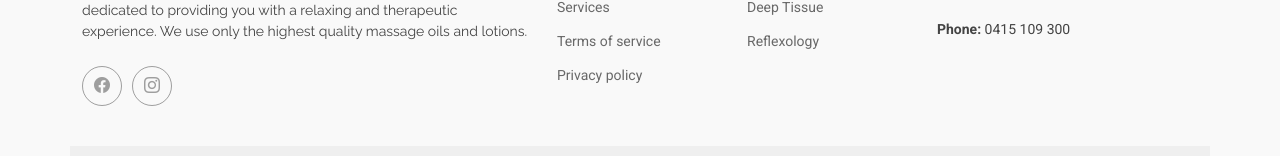
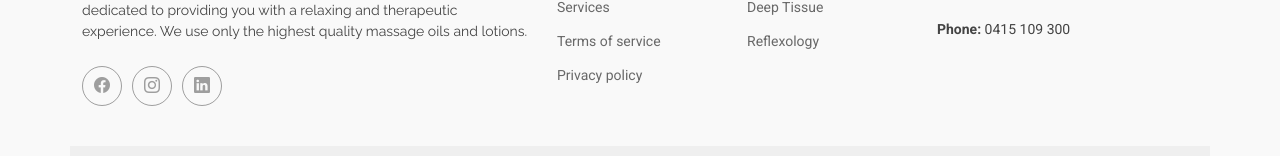
Before and after one commit to serverman1997/wholesome, a plain HTML site: page Deep-Tissue.html in a window 1280 px wide. Shown: the part 1489-1645 px from the top of the page. Drawn offline with Linux system fonts and the light colour scheme.

Commit message:
Linkedn links added

```diff
--- a/Deep-Tissue.html
+++ b/Deep-Tissue.html
@@ -201,7 +201,7 @@
             <!-- <a href=""><i class="bi bi-twitter-x"></i></a> -->
             <a href="https://www.facebook.com/share/DNcJ2ngyiboYmRcb/"><i class="bi bi-facebook"></i></a>
             <a href="https://www.instagram.com/wholesomehavenpvtltd/"><i class="bi bi-instagram"></i></a>
-            <!-- <a href=""><i class="bi bi-linkedin"></i></a> -->
+            <a href="https://www.linkedin.com/company/wholesome-haven/"><i class="bi bi-linkedin"></i></a>
           </div>
         </div>
 
```
Also changed, not shown: Head-Neck-Shoulder.html (+1 -1 lines), Privacy-Policy.html (+1 -1 lines), Reflexology.html (+1 -1 lines), Relaxation.html (+1 -1 lines), index.html (+1 -1 lines), terms.html (+1 -1 lines).
